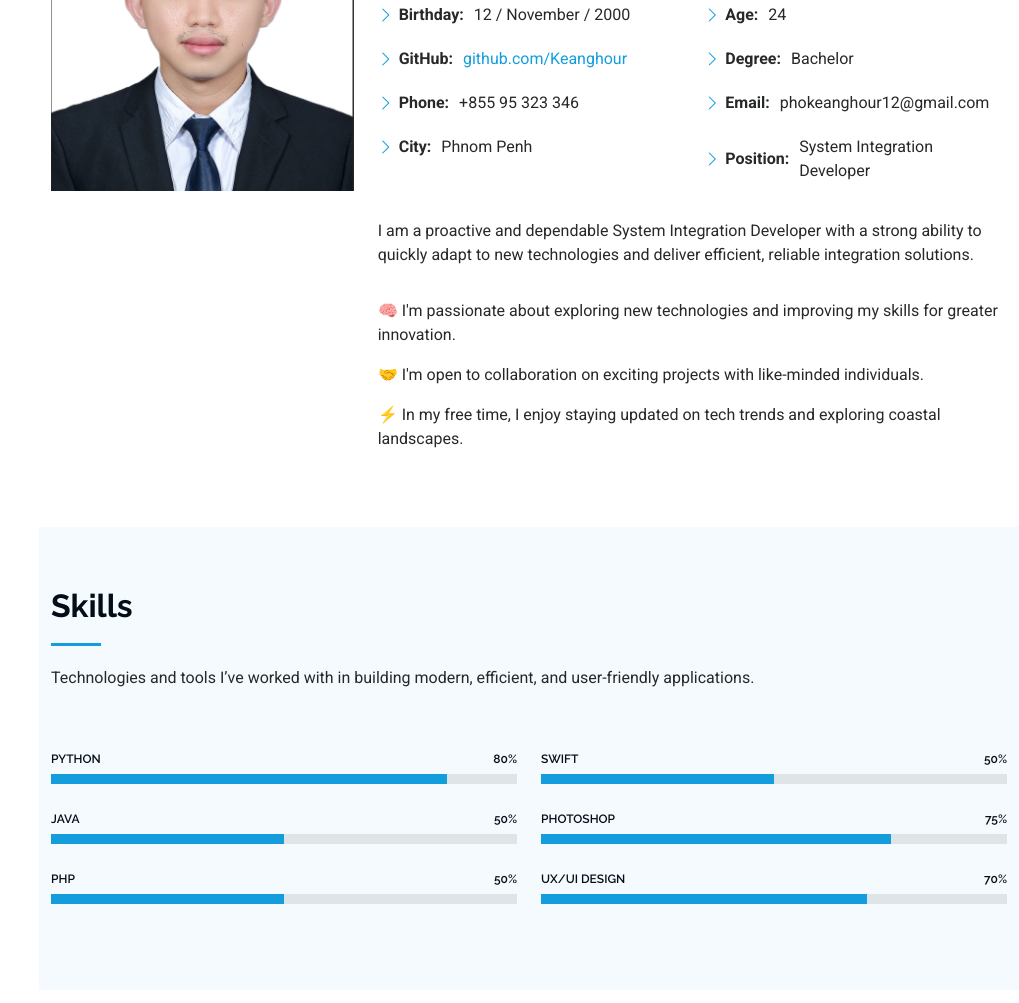
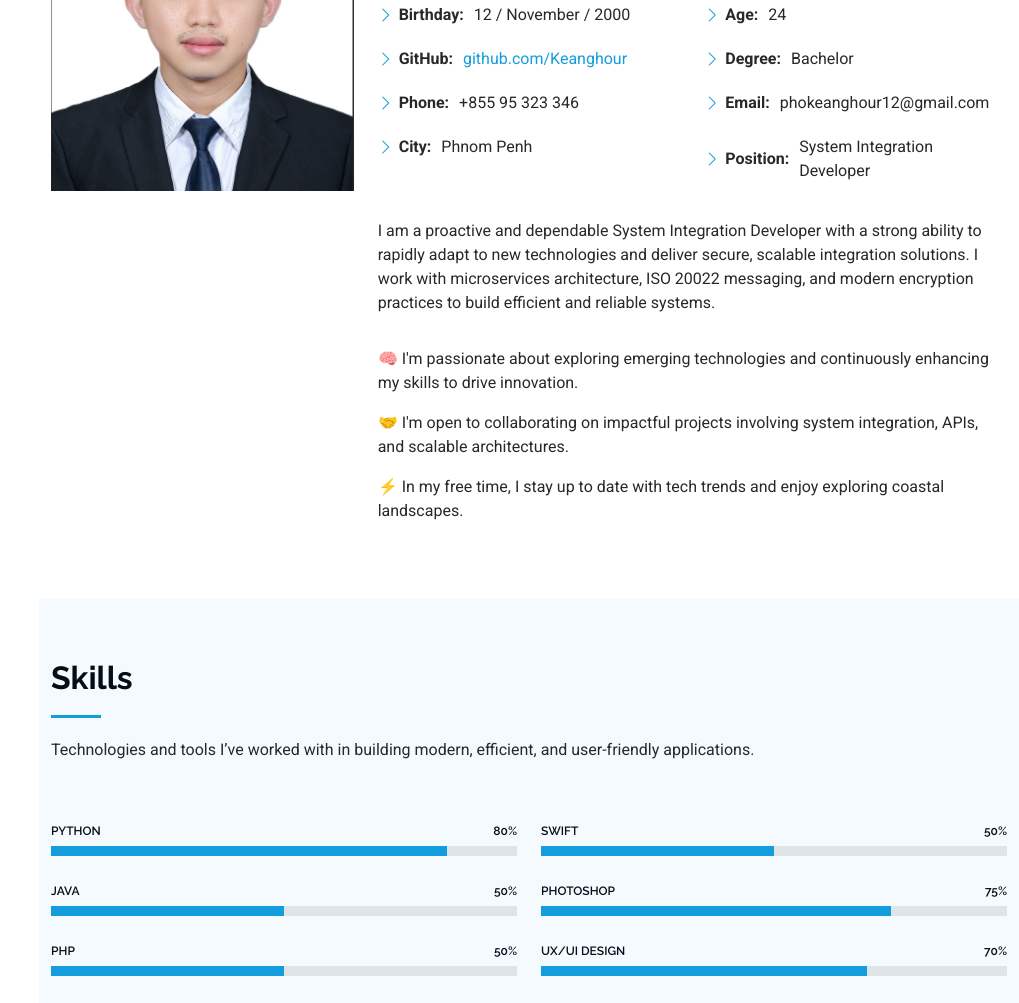
Before and after one commit to Keanghour/keanghour.me, a plain HTML site: page index.html in a window 1280 px wide. Shown: the part 1176-2179 px from the top of the page, without its empty margins (261-1280 px from the left). Drawn offline with Linux system fonts and the light colour scheme.

Commit message:
Update index.html

```diff
--- a/index.html
+++ b/index.html
@@ -135,13 +135,20 @@
               </div>
             </div>
 
-            <p class="py-3">I am a proactive and dependable System Integration Developer with a strong ability to quickly adapt to new technologies and deliver efficient, reliable integration solutions.
+            <!-- <p class="py-3">I am a proactive and dependable System Integration Developer with a strong ability to quickly adapt to new technologies and deliver efficient, reliable integration solutions.
 
             </p>
             <p>🧠 I'm passionate about exploring new technologies and improving my skills for greater innovation.</p>
             <p>🤝 I'm open to collaboration on exciting projects with like-minded individuals.</p>
             <p>⚡ In my free time, I enjoy staying updated on tech trends and exploring coastal landscapes.</p>
+            </p> -->
+
+            <p class="py-3">
+            I am a proactive and dependable System Integration Developer with a strong ability to rapidly adapt to new technologies and deliver secure, scalable integration solutions. I work with microservices architecture, ISO 20022 messaging, and modern encryption practices to build efficient and reliable systems.
             </p>
+            <p>🧠 I'm passionate about exploring emerging technologies and continuously enhancing my skills to drive innovation.</p>
+            <p>🤝 I'm open to collaborating on impactful projects involving system integration, APIs, and scalable architectures.</p>
+            <p>⚡ In my free time, I stay up to date with tech trends and enjoy exploring coastal landscapes.</p>
 
           </div>
         </div>
```
